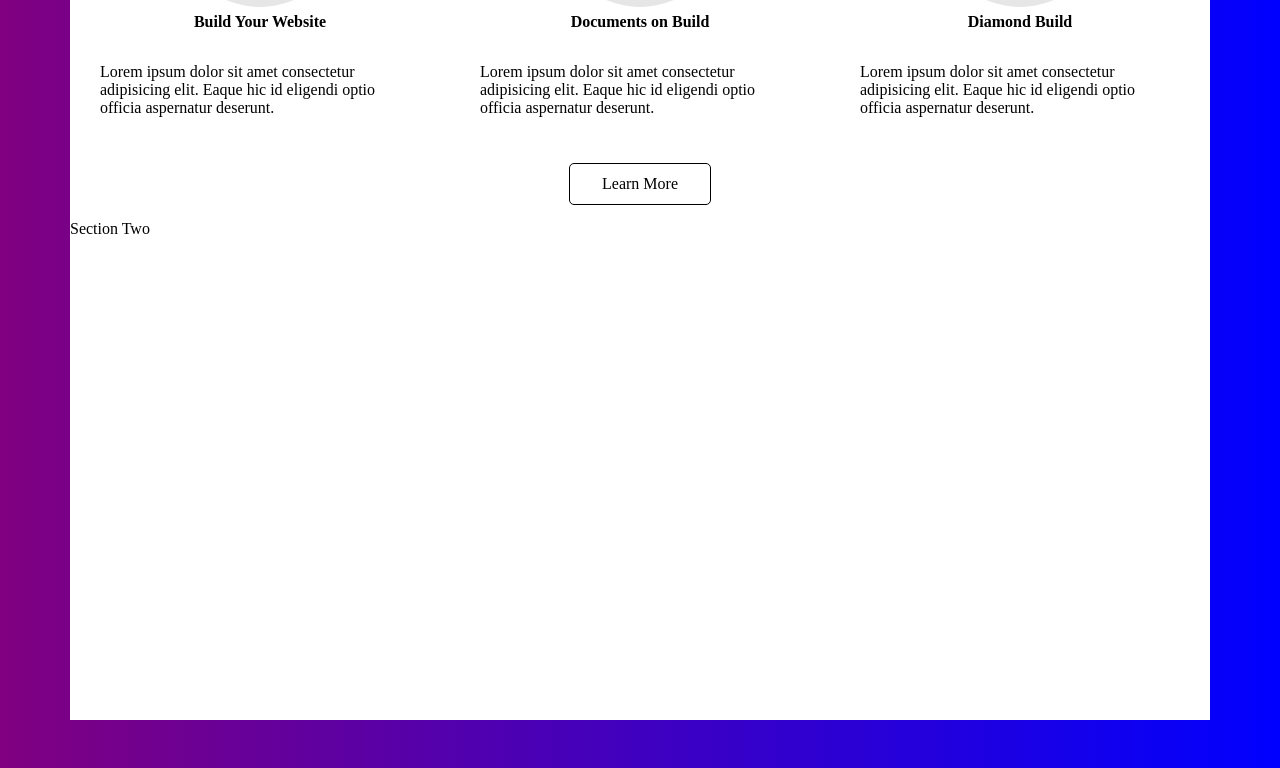
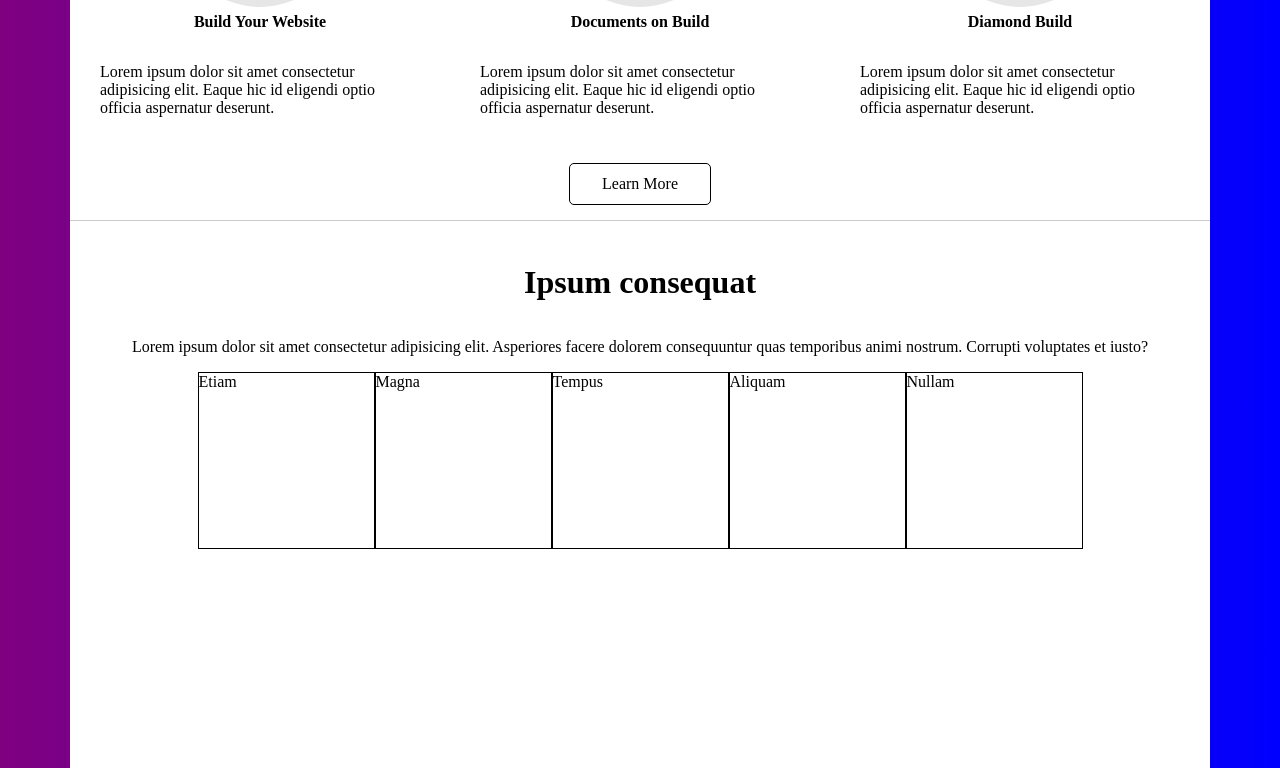
Before and after one commit to samueltrahan/moon.rt, a React (Create React App) app: page / in a window 1280 px wide. Shown: the part 1378-2146 px from the top of the page. Built offline with nearby package versions, Linux system fonts and the light colour scheme.

Commit message:
some styling in section two

```diff
--- a/src/components/Section/Section.css
+++ b/src/components/Section/Section.css
@@ -12,9 +12,10 @@
 .section-one {
   background-color: white;
   height: 500px;
+  border-bottom: 1px solid rgb(204, 202, 202)
 }
 
 .section-two {
   background-color: white;
-  height: 500px;
+  height: 700px;
 }
--- a/src/components/SectionOne/ContentOne.css
+++ b/src/components/SectionOne/ContentOne.css
@@ -4,7 +4,6 @@
   align-items: center;
   flex-direction: column;
   height: 250px;
-  border-bottom: 1px solid rgb(204, 202, 202);
 }
 
 .first-section-title:after {
@@ -79,6 +78,7 @@
   justify-content: center;
   align-items: center;
   text-align: center;
+  margin-bottom: 20px;
 }
 
 #section-one-btn:hover {
--- a/src/components/SectionTwo/SectionTwo.css
+++ b/src/components/SectionTwo/SectionTwo.css
@@ -1,3 +1,46 @@
-#section-two {
+#second-section {
+  display: flex;
+  justify-content: center;
+  align-items: center;
+  flex-direction: column;
+  height: 350px;
+}
 
+.header-two {
+  display: flex;
+  justify-content: center;
+  align-items: center;
+  flex-direction: column;
 }
+
+.board {
+  display: grid;
+  grid-template-columns: 1fr 1fr 1fr 1fr 1fr;
+}
+
+#etiam {
+  grid-column: 1/2;
+  border: 1px solid black;
+  width: 175px;
+  height: 175px;
+}
+
+#magna {
+  grid-column: 2/3;
+  border: 1px solid black
+}
+
+#tempus {
+  grid-column: 3/4;
+  border: 1px solid black
+}
+
+#aliquam {
+  grid-column: 4/5;
+  border: 1px solid black
+}
+
+#nullam {
+  grid-column: 5/6;
+  border: 1px solid black
+}
--- a/src/components/SectionTwo/SectionTwo.js
+++ b/src/components/SectionTwo/SectionTwo.js
@@ -3,8 +3,20 @@
 
 export default function SectionTwo() {
   return (
-    <div id="section-two">
-      Section Two
+    <div id="second-section">
+      <div className="header-two">
+      <h1>Ipsum consequat</h1>
+      <p>
+        Lorem ipsum dolor sit amet consectetur adipisicing elit. Asperiores facere dolorem consequuntur quas temporibus animi nostrum. Corrupti voluptates et iusto?
+      </p>
+      </div>
+      <div className="board">
+        <div id="etiam">Etiam</div>
+        <div id="magna">Magna</div>
+        <div id="tempus">Tempus</div>
+        <div id="aliquam">Aliquam</div>
+        <div id="nullam">Nullam</div>
+      </div>
     </div>
   )
 }
```
